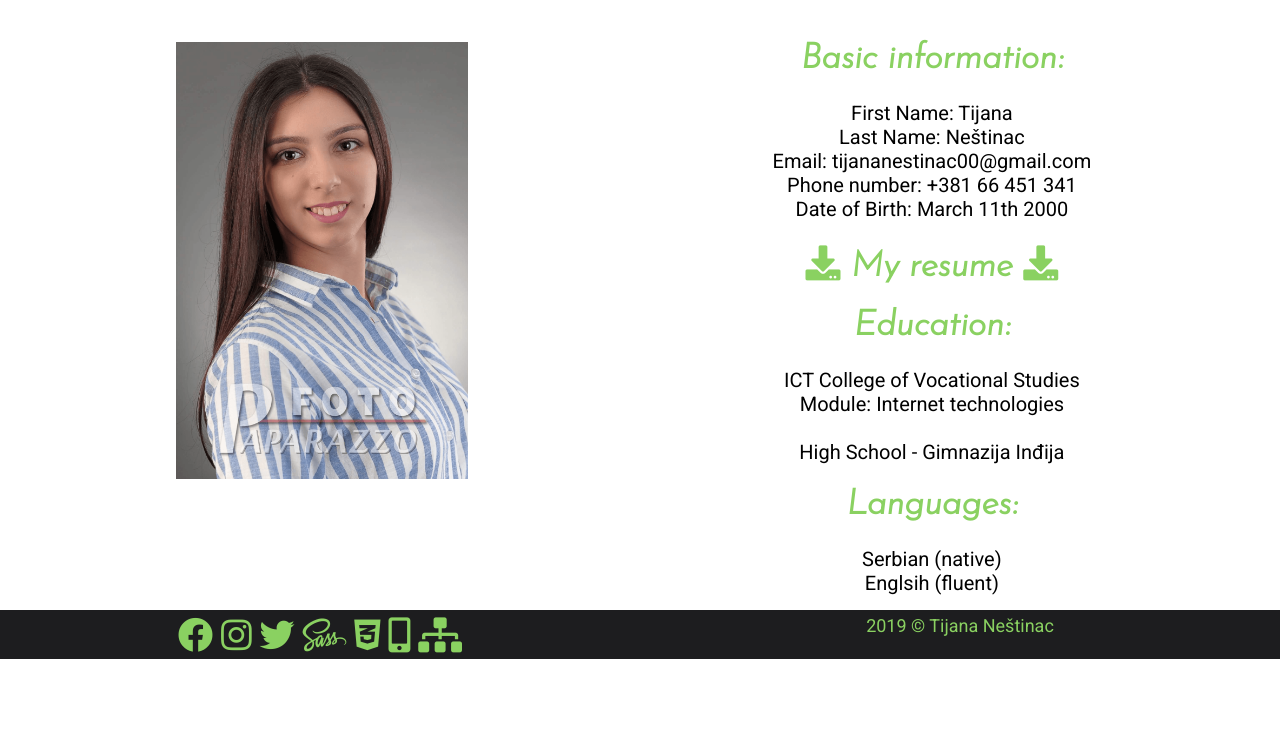
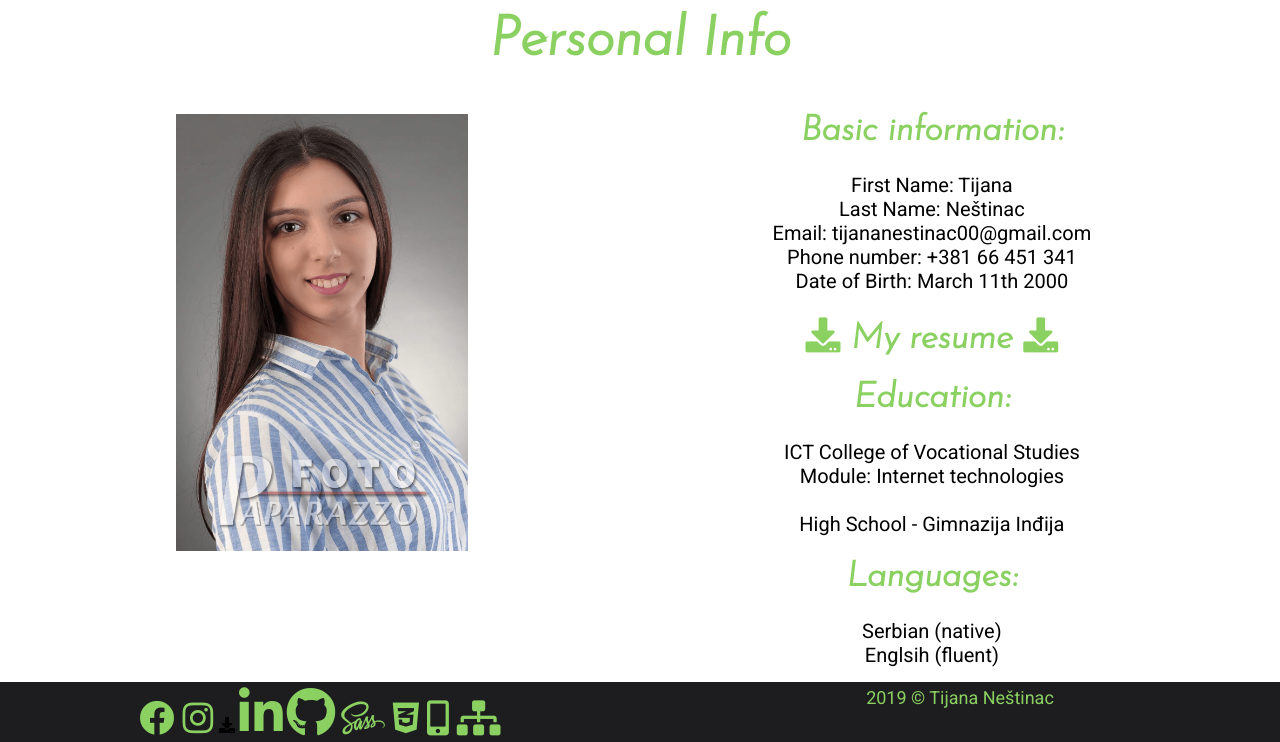
Before and after one commit to tijananestinac/portfolio, a plain HTML site: page index.html in a window 1280 px wide. Shown: the part 2465-3207 px from the top of the page. Before the commit the page ends 3124 px from the top, so only its background shows below. Drawn offline with Linux system fonts and the light colour scheme.

Commit message:
Update index.html

```diff
--- a/index.html
+++ b/index.html
@@ -62,11 +62,11 @@
 				</p>
 			</div>
 			<div class="jezik">
-				<p><i class="fab fa-php so"></i>&nbsp PHP</br></br>PHPis a popular general-purpose scripting language that is especially suited to web development. Fast, flexible and pragmatic.
+				<p><i class="far fa-file-code"></i>&nbsp JQuery</br></br>jQuery is a lightweight, "write less, do more", JavaScript library. The purpose of jQuery is to make it much easier to use JavaScript on your website. jQuery takes a lot of common tasks that require many lines of JavaScript code to accomplish, and wraps them into methods that you can call with a single line of code.
 				</p>
 			</div>
 			<div class="jezik">
-				<p><i class="far fa-file-code"></i>&nbsp C#</br></br>C#(C-Sharp) is a programming language developed by Microsoft that runs on the .NET Framework.
+				<p><i class="fab fa-php so"></i>&nbsp PHP</br></br>PHPis a popular general-purpose scripting language that is especially suited to web development. Fast, flexible and pragmatic.
 				</p>
 			</div>
 		</div>
@@ -190,9 +190,11 @@
 	<footer>
 		<div id="futer">
 				<div id="linkovi">
-					<a href="https://sr-rs.facebook.com/"><i class="fab fa-facebook ft"></i></a>
-					<a href="https://www.instagram.com/"><i class="fab fa-instagram ft"></i></a>
-					<a href="https://twitter.com/"><i class="fab fa-twitter ft"></i></a>
+					<a href="https://www.facebook.com/tijana.nestinac/"><i class="fab fa-facebook ft"></i></a>
+					<a href="https://www.instagram.com/tijana.nestinac/"><i class="fab fa-instagram ft"></i></a>
+					<a href="https://twitter.com/"><i class="fa fa-download" aria-hidden="true"></i></a>
+					<a href="https://www.linkedin.com/in/tijana-nestinac-887522207/"><i class="fab fa-linkedin-in"></i></a>
+					<a href="https://github.com/tijananestinac"><i class="fab fa-github"></i></a>
 					<a href="css/scssStyle.scss"><i class="fab fa-sass ft"></i></a>
 					<a href="css/style.css"><i class="fab fa-css3-alt ft"></i></a>
 					<a href="css/queries.css"><i class="fas fa-mobile-alt ft"></i></a>
```
